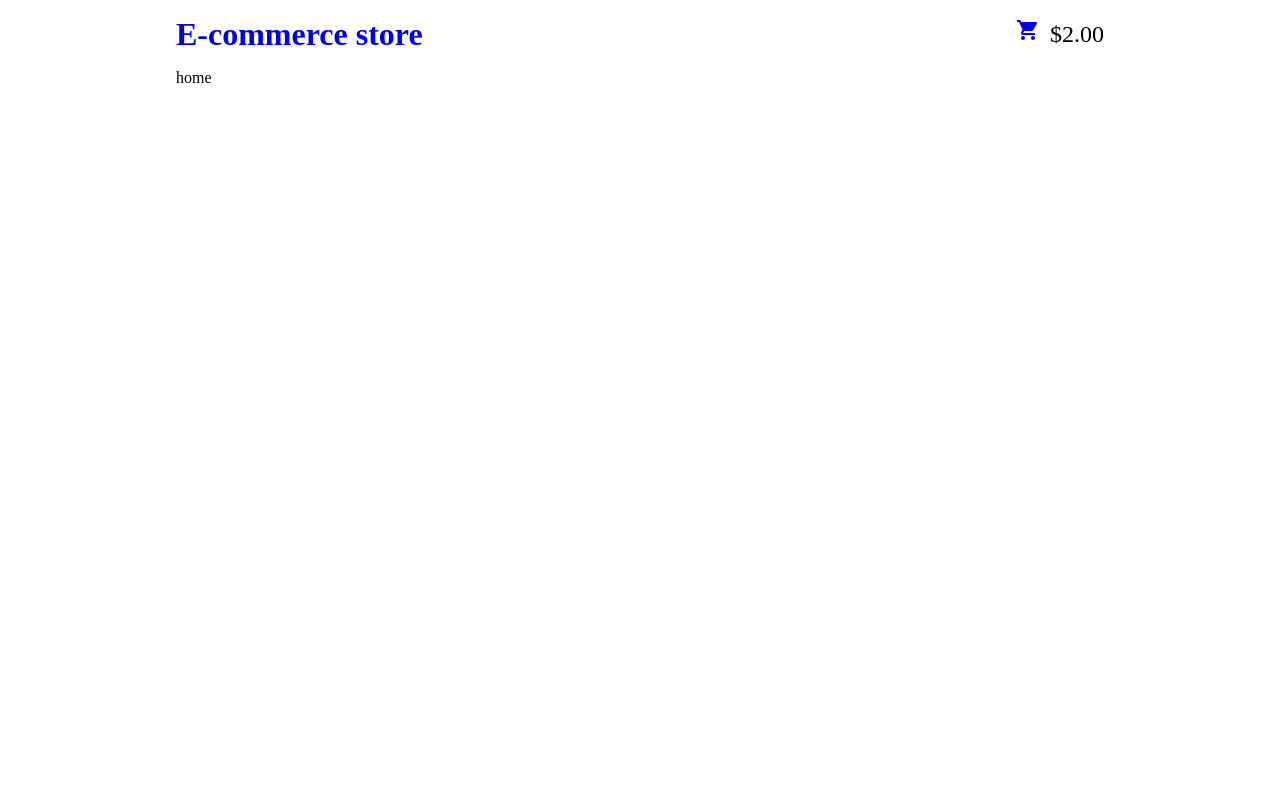
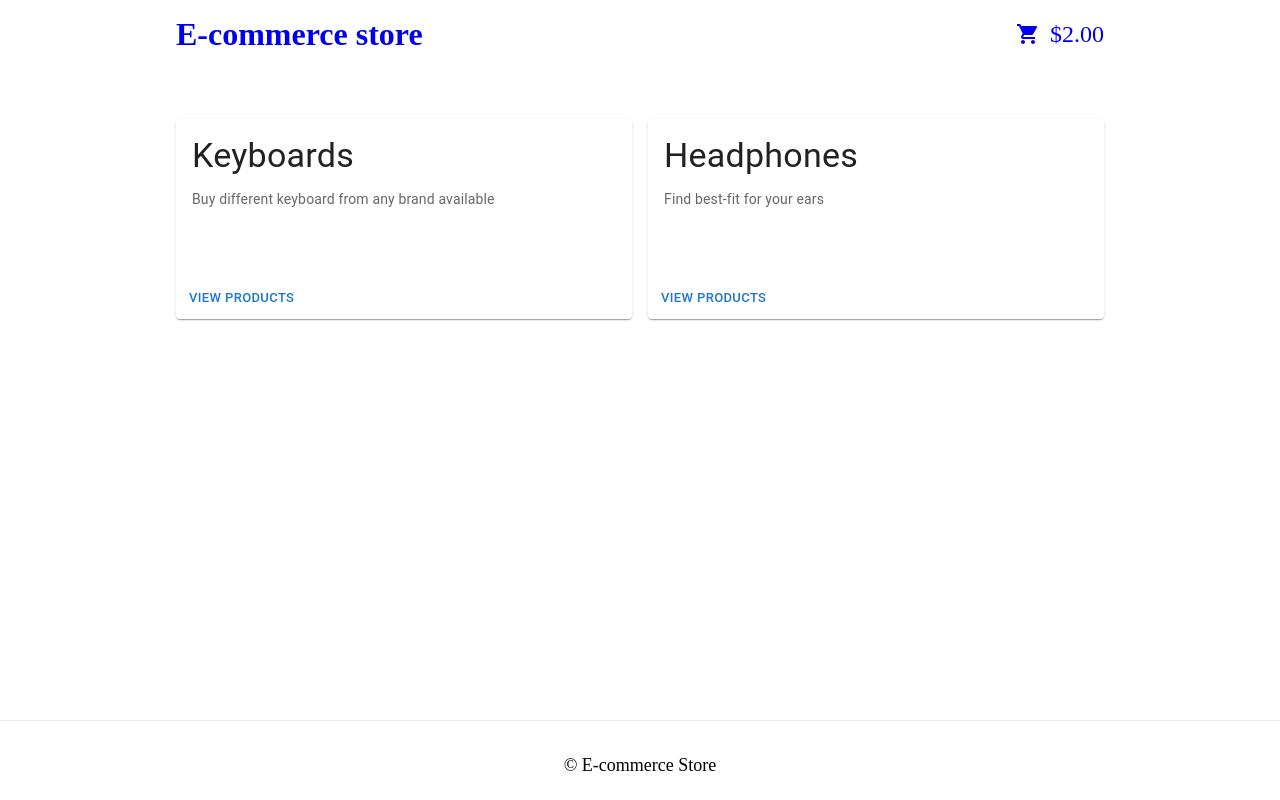
Before and after one commit to ashwinipendkar953/e-com, a React (Create React App) app: page / in a window 1280 px wide. Built offline with nearby package versions, Linux system fonts and the light colour scheme.

Commit message:
created home page with all categories, nav and footer

```diff
--- a/src/App.css
+++ b/src/App.css
@@ -19,11 +19,44 @@ body {
   text-decoration: none;
 }
 
+.link:hover {
+  opacity: 0.8;
+}
+
 .mr {
   margin-right: 10px;
 }
 
+.mt-50 {
+  margin-top: 50px;
+}
+
+.pt-10 {
+  padding-top: 10px;
+}
+
+.text-center {
+  text-align: center;
+}
+
 .flex-center {
   display: flex;
+  align-items: center;
   justify-content: center;
 }
+
+.large {
+  font-size: large;
+}
+
+.custom-card {
+  height: 200px;
+}
+
+.footer-container {
+  width: 100%;
+  height: 80px;
+  border-top: 1px solid #eaeaea;
+  position: fixed;
+  bottom: 0;
+}
--- a/src/App.js
+++ b/src/App.js
@@ -3,6 +3,8 @@ import "./App.css";
 import MainLayout from "./components/MainLayout";
 import Home from "./pages/Home";
 import Cart from "./pages/Cart";
+import CategoryPage from "./pages/CategoryPage";
+import Footer from "./components/Footer";
 
 function App() {
   return (
@@ -12,9 +14,11 @@ function App() {
           <Route path="/" element={<Home />} />
           <Route path="/cart" element={<Cart />} />
         </Route>
+        <Route path="/category-page/:id" element={<CategoryPage />} />
 
         <Route path="*" element={<div>Not Found</div>} />
       </Routes>
+      <Footer />
     </div>
   );
 }
--- /dev/null
+++ b/src/components/Footer.js
@@ -0,0 +1,11 @@
+import React from "react";
+
+const Footer = () => {
+  return (
+    <footer className="footer-container pt-10 flex-center">
+      <div className=" large">© E-commerce Store</div>
+    </footer>
+  );
+};
+
+export default Footer;
--- a/src/components/Nav.js
+++ b/src/components/Nav.js
@@ -13,10 +13,10 @@ const Nav = () => {
           </NavLink>
         </p>
         <p className="nav-description">
-          <NavLink to="/cart" className="link checkout summary">
-            <ShoppingCartIcon className="mr" />
+          <NavLink to="/cart" className="link checkout summary flex-center">
+            <ShoppingCartIcon className="mr " />
+            <span className="total-price">$2.00</span>
           </NavLink>
-          <span className="total-price">$2.00</span>
         </p>
       </FlexContainer>
     </Navbar>
--- /dev/null
+++ b/src/pages/CategoryPage.js
@@ -0,0 +1,7 @@
+import React from "react";
+
+const CategoryPage = () => {
+  return <div>CategoryPage</div>;
+};
+
+export default CategoryPage;
--- a/src/pages/Home.js
+++ b/src/pages/Home.js
@@ -1,7 +1,46 @@
+import {
+  Box,
+  Button,
+  Card,
+  CardActions,
+  CardContent,
+  Grid,
+  Typography,
+} from "@mui/material";
 import React from "react";
+import categories from "../assets/categories.json";
+import { Link } from "react-router-dom";
+
+// console.log(categories);
 
 const Home = () => {
-  return <div className="container flex-container">home</div>;
+  return (
+    <div className="container flex-container mt-50">
+      <Box>
+        <Grid container spacing={2} columns={12}>
+          {categories.map((data) => (
+            <Grid item xs={12} md={6} key={data.id}>
+              <Card className="custom-card ">
+                <CardContent>
+                  <Typography gutterBottom variant="h4" component="div">
+                    {data.name}
+                  </Typography>
+                  <Typography variant="body2" color="text.secondary">
+                    {data.description}
+                  </Typography>
+                </CardContent>
+                <CardActions className="mt-50">
+                  <Link to={`/category-page/${data.id}`}>
+                    <Button size="small">View Products</Button>
+                  </Link>
+                </CardActions>
+              </Card>
+            </Grid>
+          ))}
+        </Grid>
+      </Box>
+    </div>
+  );
 };
 
 export default Home;
```
Also changed, not shown: src/assets/categories.json (renamed from public/assets/categories.json), src/assets/products.json (renamed from public/assets/products.json).
